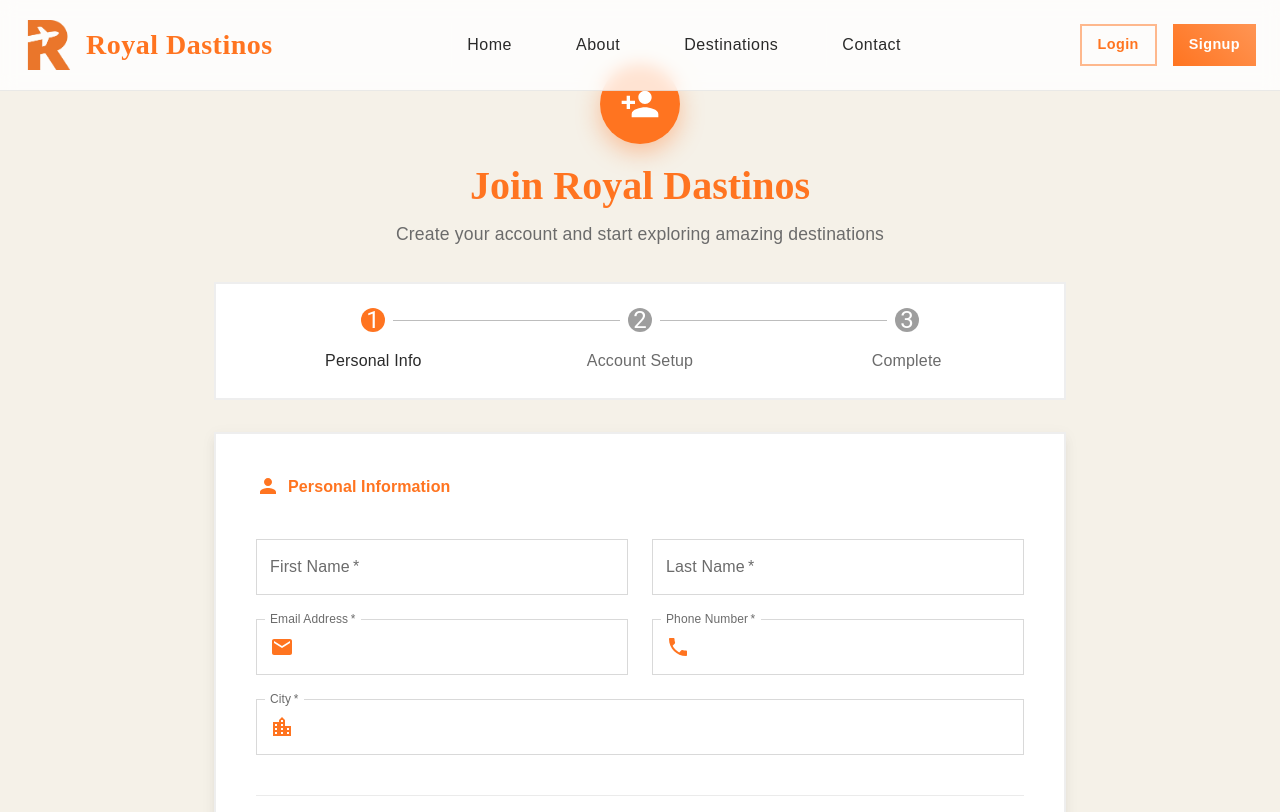
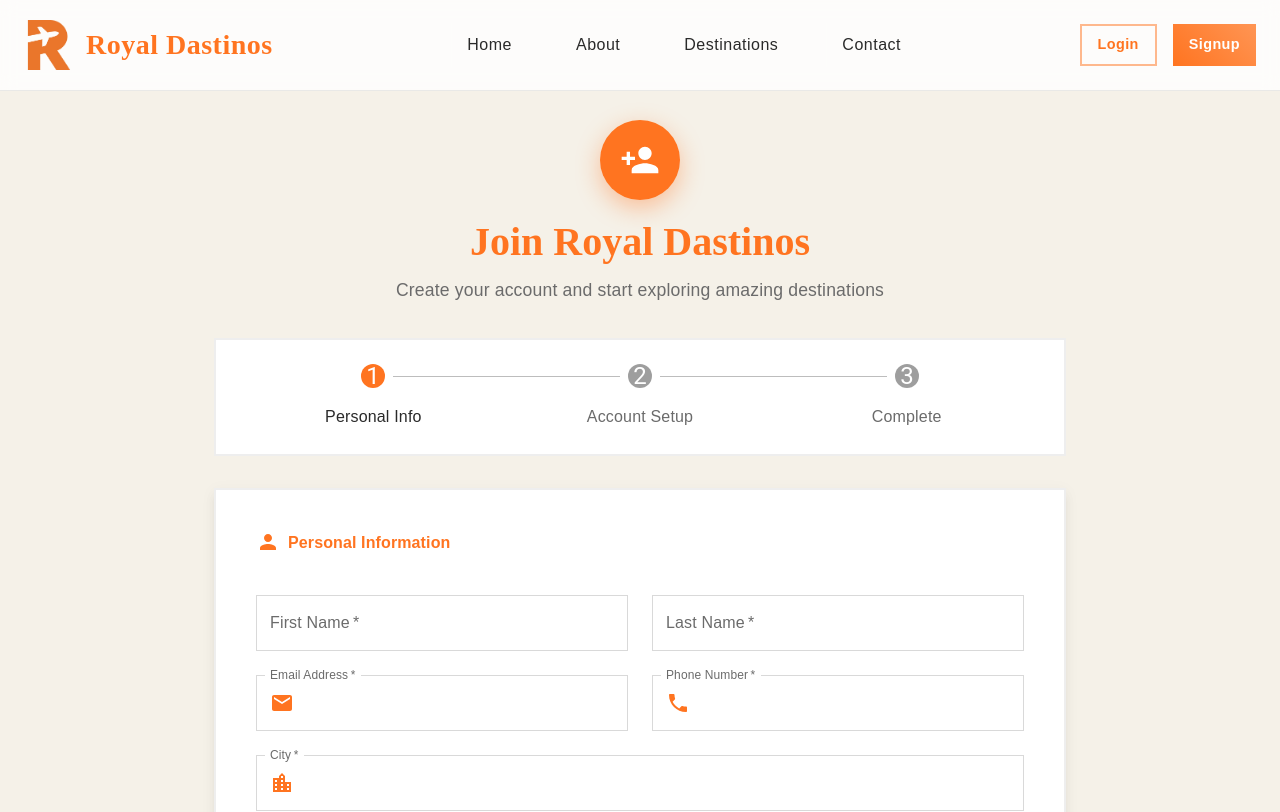
Before and after one commit to DMasilva/theatre-tours, a React (Create React App) app: page /signup in a window 1280 px wide. Shown: the top 812 px of the page. Built offline with nearby package versions, Linux system fonts and the light colour scheme.

Commit message:
contact form revamp

```diff
--- a/src/components/pages/ContactForm.js
+++ b/src/components/pages/ContactForm.js
@@ -67,14 +67,15 @@ const ContactForm = () => {
   ];
 
   return (
-    <Box sx={{ bgcolor: theme.palette.background.default, minHeight: '100vh', py: { xs: 4, md: 8 } }}>
+    <Box sx={{ bgcolor: theme.palette.background.default, minHeight: '100vh', pb: { xs: 4, md: 8 } }}>
 
       {/* Hero Section */}
       <Box
         sx={{
           position: 'relative',
           height: { xs: '40vh', md: '50vh' },
-          mb: { xs: -10, md: -15 },
+          mt: { xs: 8, md: 9 },
+          mb: { xs: 4, md: 6 },
           overflow: 'hidden',
           '&::before': {
             content: '""',
--- a/src/components/pages/Login.js
+++ b/src/components/pages/Login.js
@@ -54,7 +54,8 @@ const Login = () => {
         display: 'flex',
         alignItems: 'center',
         background: `linear-gradient(135deg, ${alpha(theme.palette.primary.main, 0.05)} 0%, ${alpha(theme.palette.secondary.main, 0.05)} 100%)`,
-        py: { xs: 4, md: 8 }
+        pt: { xs: 12, md: 15 },
+        pb: { xs: 4, md: 8 }
       }}
     >
       <Container maxWidth="sm">
--- a/src/components/pages/Signup.js
+++ b/src/components/pages/Signup.js
@@ -65,7 +65,8 @@ const Signup = () => {
       sx={{
         minHeight: '100vh',
         bgcolor: theme.palette.background.default,
-        py: { xs: 4, md: 8 }
+        pt: { xs: 12, md: 15 },
+        pb: { xs: 4, md: 8 }
       }}
     >
       <Container maxWidth="md">
```
